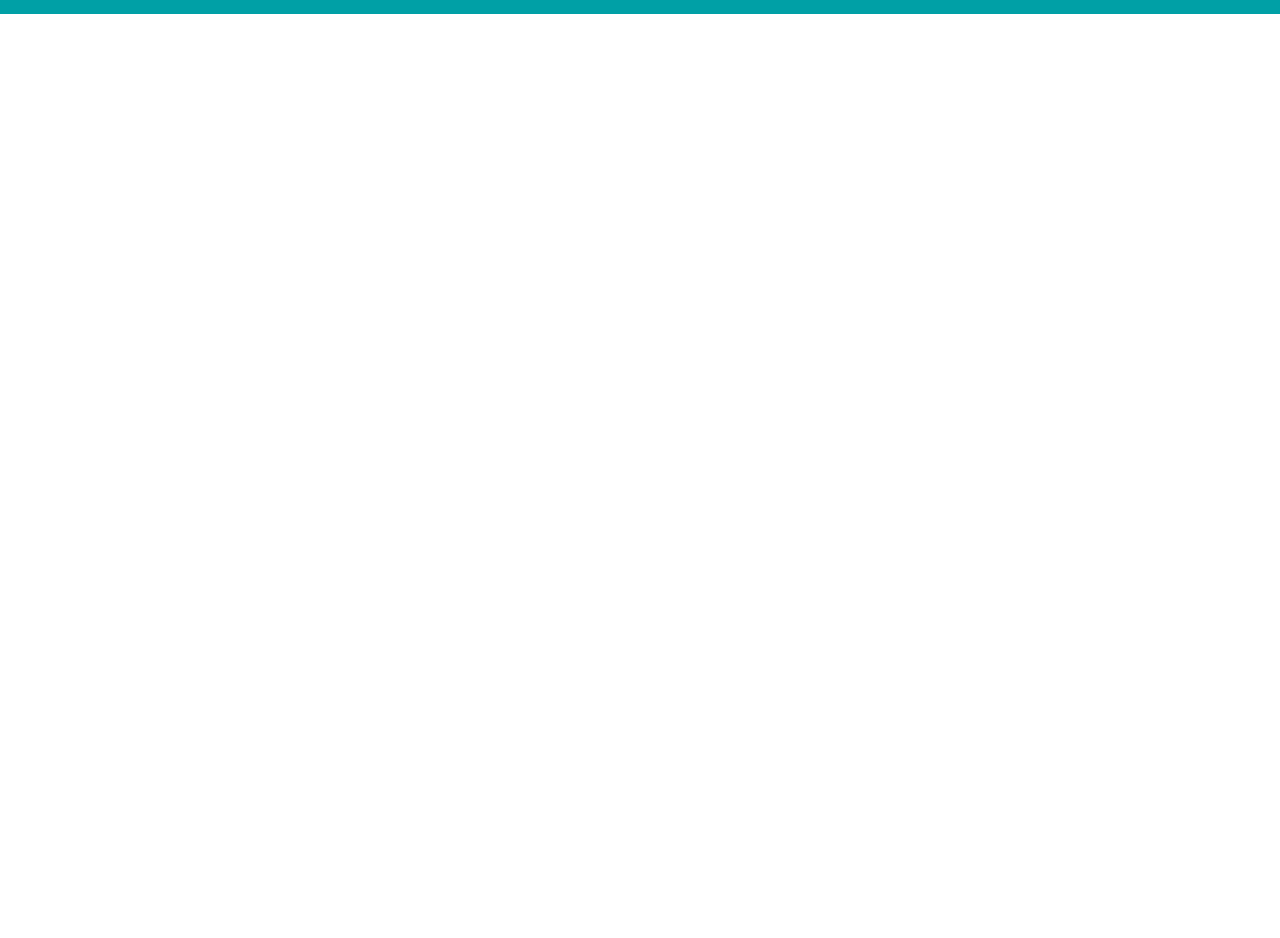
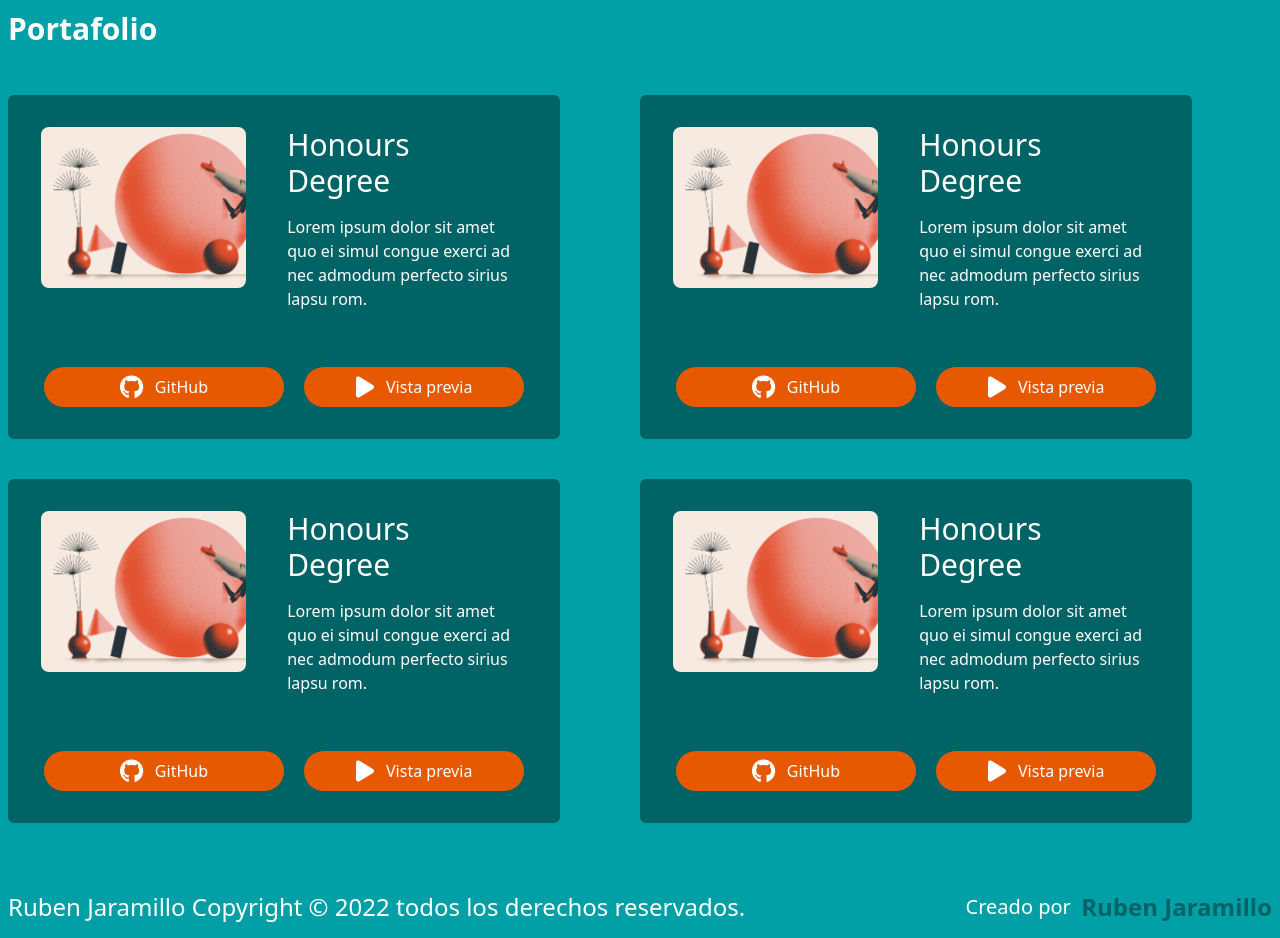
Before and after one commit to RubenJ27/Portafolio-profesional, a React (Vite) app: page / in a window 1280 px wide. Shown: the part 3145-4083 px from the top of the page. Before the commit the page ends 3159 px from the top, so only its background shows below. Built offline with nearby package versions, Linux system fonts and the light colour scheme.

Commit message:
Se termino el modulo portfolio

```diff
--- a/package.json
+++ b/package.json
@@ -10,6 +10,7 @@
   },
   "dependencies": {
     "@fortawesome/fontawesome-svg-core": "^6.2.0",
+    "@fortawesome/free-brands-svg-icons": "^6.2.0",
     "@fortawesome/free-solid-svg-icons": "^6.2.0",
     "@fortawesome/react-fontawesome": "^0.2.0",
     "react": "^18.2.0",
--- a/src/App.jsx
+++ b/src/App.jsx
@@ -4,18 +4,33 @@ import HomePage from "./pages/HomePage";
 import './index.css'
 import ProfilePage from "./pages/ProfilePage";
 import Services from "./pages/Services";
-import Experience from "./pages/ExperiencePage";
+import ExperiencePage from "./pages/ExperiencePage";
+import { PortfolioPage } from "./pages/PortfolioPage";
+import { library } from '@fortawesome/fontawesome-svg-core'
+import { fab } from '@fortawesome/free-brands-svg-icons'
+library.add(fab,)
+/* import { projects } from "./database/projects"; */
 
 function App() {
 /*   const [count, setCount] = useState(0) */
-
   return (
     <>
     <Navbar />
     <HomePage />
     <ProfilePage />
     <Services />
-    <Experience />
+    <ExperiencePage />
+    {/* <>
+    {projects.map((project) => (
+      <PortfolioPage
+      key={project.id}
+      url={project.url}
+      title={project.title}
+      description={project.description}
+      />
+    ))}
+    </> */}
+    <PortfolioPage />
     <Footer />
     </>
   )
--- /dev/null
+++ b/src/database/projects.js
@@ -0,0 +1,14 @@
+export const projects = [
+  {
+    id: 1,
+    title: 'Proyecto 1',
+    description: 'Hola soy el ejemplo',
+    url: 'src/assets/portfolio/Portfolio–02.png'
+  },
+  {
+    id: 2,
+    title: 'Proyecto 2',
+    description: 'Hola soy el ejemplo 2',
+    url: 'src/assets/portfolio/Menu-navegacion.png'
+  }
+]
--- a/src/main.jsx
+++ b/src/main.jsx
@@ -4,7 +4,5 @@ import App from './App'
 import './index.css'
 
 ReactDOM.createRoot(document.getElementById('root')).render(
-  <React.StrictMode>
       <App />
-  </React.StrictMode>
 )
--- a/src/pages/HomePage.jsx
+++ b/src/pages/HomePage.jsx
@@ -26,6 +26,7 @@ export default function HomePage() {
                     </a>
                 </div>
 
+                {/* buttons */}
                 <div className="flex justify-center">
                   <button className="bg-quinario-color-complement text-white w-5/6 h-2/3 rounded-3xl mr-12">Perfil</button>
                   <button className="flex bg-quinario-color-complement text-white w-5/6 h-2/3 rounded-3xl items-center"><img src="src/assets/icons/github.svg" className="w-2/4 h-3/5 justify-center self-center" alt="Instagram" />GitHub</button>
--- a/src/pages/PortfolioPage.jsx
+++ b/src/pages/PortfolioPage.jsx
@@ -0,0 +1,196 @@
+import { FontAwesomeIcon } from '@fortawesome/react-fontawesome'
+import { faHand, faPlay, faVideo } from '@fortawesome/free-solid-svg-icons'
+
+export const PortfolioPage = ({ url, title, description }) => {
+  return (
+    <>
+      <div className="flex flex-wrap justify-center items-center px-2 py-3 bg-primary-color flex-end relative">
+        <h1 className="flex container text-white font-bold text-3xl w-full my-12">
+          Portafolio
+        </h1>
+
+        {/* row */}
+        <div className="container flex justify-between w-full h-full mb-10">
+          {/* card */}
+          <div className="flex flex-col bg-secondary-color lg:flex flex-grow justify-around items-center w-2/4 h-2/5 px-5 py-8 rounded-md mr-20">
+            <div className="flex flex-row justify-around">
+              {/* card img */}
+              <div className="flex flex-col justify-center w-2/5 h-full">
+                <img
+                  src="src/assets/portfolio/Portfolio–02.png"
+                  className="h-4/6 justify-center self-center rounded-lg"
+                  alt="Instagram"
+                />
+              </div>
+              {/* card text */}
+              <div className="bg-secondary-color w-[50%] rounded-md p-4 pt-0">
+                <div className="w-full">
+                  <h1 className="text-white text-3xl mb-4">Honours Degree</h1>
+                  <p className="text-white">
+                    Lorem ipsum dolor sit amet quo ei simul congue exerci ad nec
+                    admodum perfecto sirius lapsu rom.
+                  </p>
+                </div>
+              </div>
+            </div>
+
+            {/* buttons */}
+            <div className="flex flex-row mt-10">
+              <button className="flex justify-center bg-quinario-color-complement text-white w-3/6 h-2/3 px-20 rounded-3xl items-center py-2 mr-5">
+                < FontAwesomeIcon
+                icon = { [ 'fab' ,  'github' ] }
+                className="text-white mr-3 text-2xl"
+                / >
+                GitHub
+              </button>
+
+              <button className="flex justify-center bg-quinario-color-complement text-white w-3/6 h-2/3 px-12 rounded-3xl items-center py-2">
+                <FontAwesomeIcon
+                  icon={faPlay}
+                  className="text-white mr-3 text-2xl"
+                />
+                Vista previa
+              </button>
+            </div>
+          </div>
+
+          {/* card */}
+          <div className="flex flex-col bg-secondary-color lg:flex flex-grow justify-around items-center w-2/4 h-2/5 px-5 py-8 rounded-md mr-20">
+            <div className="flex flex-row justify-around">
+              {/* card img */}
+              <div className="flex flex-col justify-center w-2/5 h-full">
+                <img
+                  src="src/assets/portfolio/Portfolio–02.png"
+                  className="h-4/6 justify-center self-center rounded-lg"
+                  alt="Instagram"
+                />
+              </div>
+              {/* card text */}
+              <div className="bg-secondary-color w-[50%] rounded-md p-4 pt-0">
+                <div className="w-full">
+                  <h1 className="text-white text-3xl mb-4">Honours Degree</h1>
+                  <p className="text-white">
+                    Lorem ipsum dolor sit amet quo ei simul congue exerci ad nec
+                    admodum perfecto sirius lapsu rom.
+                  </p>
+                </div>
+              </div>
+            </div>
+
+            {/* buttons */}
+            <div className="flex flex-row mt-10">
+              <button className="flex justify-center bg-quinario-color-complement text-white w-3/6 h-2/3 px-20 rounded-3xl items-center py-2 mr-5">
+                < FontAwesomeIcon
+                icon = { [ 'fab' ,  'github' ] }
+                className="text-white mr-3 text-2xl"
+                / >
+                GitHub
+              </button>
+
+              <button className="flex justify-center bg-quinario-color-complement text-white w-3/6 h-2/3 px-12 rounded-3xl items-center py-2">
+                <FontAwesomeIcon
+                  icon={faPlay}
+                  className="text-white mr-3 text-2xl"
+                />
+                Vista previa
+              </button>
+            </div>
+          </div>
+        </div>
+
+        {/* row */}
+        <div className="container flex justify-between w-full h-full mb-10">
+          {/* card */}
+          <div className="flex flex-col bg-secondary-color lg:flex flex-grow justify-around items-center w-2/4 h-2/5 px-5 py-8 rounded-md mr-20">
+            <div className="flex flex-row justify-around">
+              {/* card img */}
+              <div className="flex flex-col justify-center w-2/5 h-full">
+                <img
+                  src="src/assets/portfolio/Portfolio–02.png"
+                  className="h-4/6 justify-center self-center rounded-lg"
+                  alt="Instagram"
+                />
+              </div>
+              {/* card text */}
+              <div className="bg-secondary-color w-[50%] rounded-md p-4 pt-0">
+                <div className="w-full">
+                  <h1 className="text-white text-3xl mb-4">Honours Degree</h1>
+                  <p className="text-white">
+                    Lorem ipsum dolor sit amet quo ei simul congue exerci ad nec
+                    admodum perfecto sirius lapsu rom.
+                  </p>
+                </div>
+              </div>
+            </div>
+
+            {/* buttons */}
+            <div className="flex flex-row mt-10">
+              <button className="flex justify-center bg-quinario-color-complement text-white w-3/6 h-2/3 px-20 rounded-3xl items-center py-2 mr-5">
+                < FontAwesomeIcon
+                icon = { [ 'fab' ,  'github' ] }
+                className="text-white mr-3 text-2xl"
+                / >
+                GitHub
+              </button>
+
+              <button className="flex justify-center bg-quinario-color-complement text-white w-3/6 h-2/3 px-12 rounded-3xl items-center py-2">
+                <FontAwesomeIcon
+                  icon={faPlay}
+                  className="text-white mr-3 text-2xl"
+                />
+                Vista previa
+              </button>
+            </div>
+          </div>
+
+          {/* card */}
+          <div className="flex flex-col bg-secondary-color lg:flex flex-grow justify-around items-center w-2/4 h-2/5 px-5 py-8 rounded-md mr-20">
+            <div className="flex flex-row justify-around">
+              {/* card img */}
+              <div className="flex flex-col justify-center w-2/5 h-full">
+                <img
+                  src="src/assets/portfolio/Portfolio–02.png"
+                  className="h-4/6 justify-center self-center rounded-lg"
+                  alt="Instagram"
+                />
+              </div>
+              {/* card text */}
+              <div className="bg-secondary-color w-[50%] rounded-md p-4 pt-0">
+                <div className="w-full">
+                  <h1 className="text-white text-3xl mb-4">Honours Degree</h1>
+                  <p className="text-white">
+                    Lorem ipsum dolor sit amet quo ei simul congue exerci ad nec
+                    admodum perfecto sirius lapsu rom.
+                  </p>
+                </div>
+              </div>
+            </div>
+
+            {/* buttons */}
+            <div className="flex flex-row mt-10">
+              <button className="flex justify-center bg-quinario-color-complement text-white w-3/6 h-2/3 px-20 rounded-3xl items-center py-2 mr-5">
+                < FontAwesomeIcon
+                icon = { [ 'fab' ,  'github' ] }
+                className="text-white mr-3 text-2xl"
+                / >
+                GitHub
+              </button>
+
+              <button className="flex justify-center bg-quinario-color-complement text-white w-3/6 h-2/3 px-12 rounded-3xl items-center py-2">
+                <FontAwesomeIcon
+                  icon={faPlay}
+                  className="text-white mr-3 text-2xl"
+                />
+                Vista previa
+              </button>
+            </div>
+          </div>
+        </div>
+
+
+
+
+      </div>
+    </>
+  );
+};
```
Also changed, not shown: 2 other files (tests, documents, lock files or other folders).
